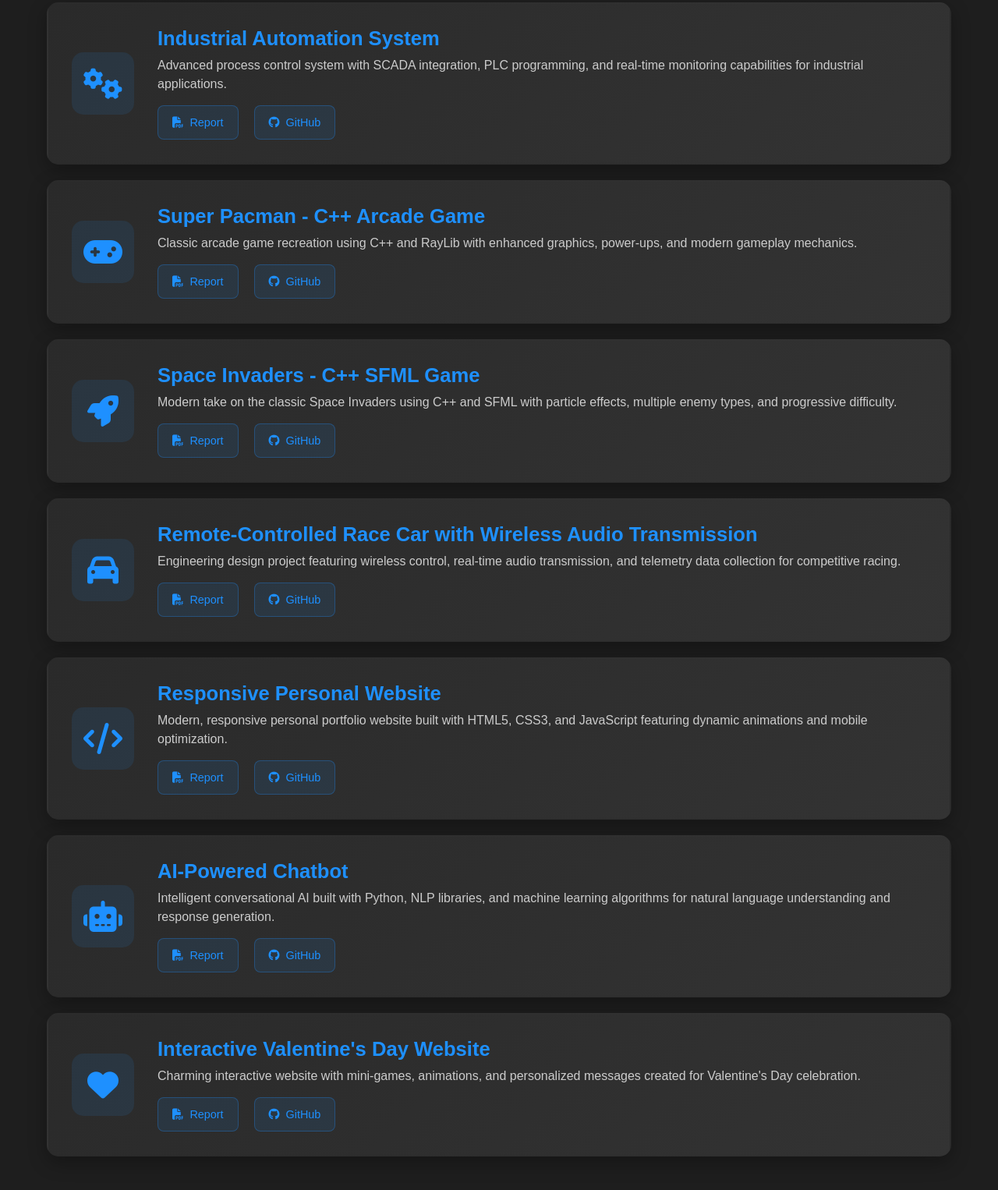
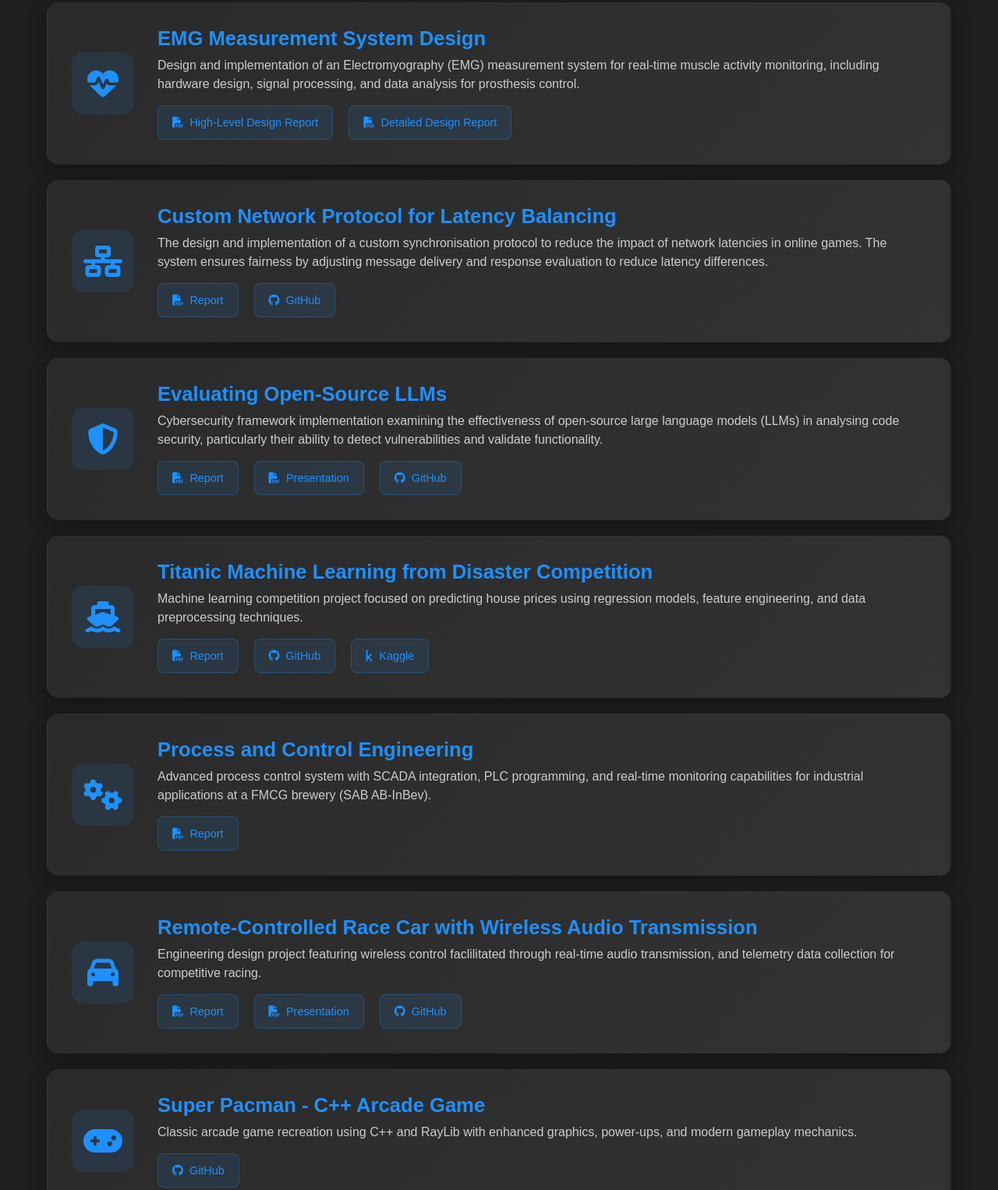
Before and after one commit to YasteelR/YasteelR, a plain HTML site: page portfolio.html in a window 1280 px wide. Shown: the part 242-1768 px from the top of the page at 78% size. Drawn offline with Linux system fonts and the light colour scheme.

Commit message:
version 3: updated links and projects

```diff
--- a/css/styles.css
+++ b/css/styles.css
@@ -363,6 +363,8 @@ h1 {
 .about-text {
     font-size: 1.1em;
     line-height: 1.8;
+    text-align: justify;
+    text-justify: inter-word;
 }
 
 .skills-grid {
@@ -601,7 +603,7 @@ h1 {
     .about-content {
         grid-template-columns: 1fr;
         gap: 30px;
-        text-align: center;
+
     }
 
     .section {
--- a/portfolio.html
+++ b/portfolio.html
@@ -24,20 +24,134 @@
         <h1>My Portfolio</h1>
         <div class="projects">
 
+            <div class="project">
+                <div class="project-icon">
+                    <i class="fas fa-heartbeat"></i>
+                </div>
+                <div class="project-content">
+                    <h2>EMG Measurement System Design</h2>
+                    <p>Design and implementation of an Electromyography (EMG) measurement system for real-time muscle activity monitoring, including hardware design, signal processing, and data analysis for prosthesis control.</p>
+                    <div class="project-links">
+                        <a href="docs/Measurements/ELEN4006_Report_1_2108498.pdf" class="project-link" target="_blank">
+                            <i class="fas fa-file-pdf"></i>
+                            High-Level Design Report
+                        </a>
+                        <a href="docs/Measurements/ELEN4006_Report_2_2108498.pdf" class="project-link" target="_blank">
+                            <i class="fas fa-file-pdf"></i>
+                            Detailed Design Report
+                        </a>
+                    </div>
+                </div>
+            </div>
+
+            <div class="project">
+                <div class="project-icon">
+                    <i class="fas fa-network-wired"></i>
+                </div>
+                <div class="project-content">
+                    <h2>Custom Network Protocol for Latency Balancing</h2>
+                    <p>The design and implementation of a custom synchronisation protocol to reduce the impact of network latencies in online games. The system ensures fairness by adjusting message delivery and response evaluation to reduce latency differences.</p>
+                    <div class="project-links">
+                        <a href="docs/Networks/Project_Report_2108498.pdf" class="project-link" target="_blank">
+                            <i class="fas fa-file-pdf"></i>
+                             Report
+                        </a>
+                        <a href="https://github.com/YasteelR/Custom-Network-Protocol-for-Latency-Balancing" class="project-link" target="_blank">
+                            <i class="fab fa-github"></i>
+                            GitHub
+                        </a>
+                    </div>
+                </div>
+            </div>
+
+
+            <!-- Project 0: Evaluating Open-Source LLMs presentation -->
+            <div class="project">
+                <div class="project-icon">
+                    <i class="fas fa-shield-alt"></i>
+                </div>
+                <div class="project-content">
+                    <h2>Evaluating Open-Source LLMs</h2>
+                    <p>Cybersecurity framework implementation examining the effectiveness of open-source large language models (LLMs) in analysing code security, particularly their ability to detect vulnerabilities and validate functionality.</p>
+                    <div class="project-links">
+                        <a href="docs/Cyber Security/Evaluating Open-Source LLMs Report.pdf" class="project-link" target="_blank">
+                            <i class="fas fa-file-pdf"></i>
+                            Report
+                        </a>
+                        <a href="docs/Cyber Security/Evaluating Open-Source LLMs presentation.pdf" class="project-link" target="_blank">
+                            <i class="fas fa-file-pdf"></i>
+                            Presentation
+                        </a>
+                        <a href="https://github.com/YasteelR/Evaluating-Open-Source-LLMs-for-Software-Security-and-Functional-Validation" class="project-link" target="_blank">
+                            <i class="fab fa-github"></i>
+                            GitHub
+                        </a>
+                    </div>
+                </div>
+            </div>
+
+            <!-- project 0.1: ML Competition-->
+             <div class="project">
+                <div class="project-icon">
+                    <i class="fas fa-ship"></i>
+                </div>
+                <div class="project-content">
+                    <h2>Titanic Machine Learning from Disaster Competition</h2>
+                    <p>Machine learning competition project focused on predicting house prices using regression models, feature engineering, and data preprocessing techniques.</p>
+                    <div class="project-links">
+                        <a href="docs/ML/2108498_Yasteel_Ramphal_Report.pdf" class="project-link" target="_blank">
+                            <i class="fas fa-file-pdf"></i>
+                            Report
+                        </a>
+                        <a href="https://github.com/YasteelR/Titanic-Machine-Learning-from-Disaster-Competition" class="project-link" target="_blank">
+                            <i class="fab fa-github"></i>
+                            GitHub
+                        </a>
+                        <a href="https://www.kaggle.com/code/faadhilmohamed/titanic-v7-0-finalsubmission?scriptVersionId=238023626" class="project-link" target="_blank">
+                            <i class="fab fa-kaggle"></i>
+                            Kaggle
+                        </a>
+                    </div>
+                </div>
+            </div>
+
             <!-- Project 1: Industrial Automation System -->
             <div class="project">
                 <div class="project-icon">
                     <i class="fas fa-cogs"></i>
                 </div>
                 <div class="project-content">
-                    <h2>Industrial Automation System</h2>
-                    <p>Advanced process control system with SCADA integration, PLC programming, and real-time monitoring capabilities for industrial applications.</p>
+                    <h2>Process and Control Engineering</h2>
+                    <p>Advanced process control system with SCADA integration, PLC programming, and real-time monitoring capabilities for industrial applications at a FMCG brewery (SAB AB-InBev).</p>
                     <div class="project-links">
-                        <a href="docs/automation_report.pdf" class="project-link" target="_blank">
+                        <a href="docs/Internship/Internship Report.pdf" class="project-link" target="_blank">
                             <i class="fas fa-file-pdf"></i>
                             Report
                         </a>
-                        <a href="https://github.com/YasteelR/automation-system" class="project-link" target="_blank">
+
+                        </a>
+                    </div>
+                </div>
+            </div>
+
+            <!-- Project 4: Remote-Controlled Race Car -->
+            <div class="project">
+                <div class="project-icon">
+                    <i class="fas fa-car"></i>
+                </div>
+                <div class="project-content">
+                    <h2>Remote-Controlled Race Car with Wireless Audio Transmission</h2>
+                    <p>Engineering design project featuring wireless control faclilitated through real-time audio transmission, and telemetry data collection for competitive racing.</p>
+                    <div class="project-links">
+                        <a href="docs/YoS3 Design/Design_Final_Report.pdf" class="project-link" target="_blank">
+                            <i class="fas fa-file-pdf"></i>
+                            Report
+                        </a>
+                        <a href="docs/YoS3 Design/Design Presentation.pdf" class="project-link" target="_blank">
+                            <i class="fas fa-file-pdf"></i>
+                            Presentation
+                        </a>
+                        <a href="https://github.com/YasteelR/Remote-Controlled-Race-Car-Utilising-Wireless-Audio-Transmission" class="project-link" target="_blank">
                             <i class="fab fa-github"></i>
                             GitHub
                         </a>
@@ -54,11 +168,11 @@
                     <h2>Super Pacman - C++ Arcade Game</h2>
                     <p>Classic arcade game recreation using C++ and RayLib with enhanced graphics, power-ups, and modern gameplay mechanics.</p>
                     <div class="project-links">
-                        <a href="docs/pacman_report.pdf" class="project-link" target="_blank">
+                        <!-- <a href="docs/pacman_report.pdf" class="project-link" target="_blank">
                             <i class="fas fa-file-pdf"></i>
                             Report
-                        </a>
-                        <a href="https://github.com/YasteelR/super-pacman" class="project-link" target="_blank">
+                        </a> -->
+                        <a href="https://github.com/YasteelR/Super-Pacman-Retro-Game" class="project-link" target="_blank">
                             <i class="fab fa-github"></i>
                             GitHub
                         </a>
@@ -66,62 +180,17 @@
                 </div>
             </div>
 
-            <!-- Project 3: Space Invaders Game -->
-            <div class="project">
-                <div class="project-icon">
-                    <i class="fas fa-rocket"></i>
-                </div>
-                <div class="project-content">
-                    <h2>Space Invaders - C++ SFML Game</h2>
-                    <p>Modern take on the classic Space Invaders using C++ and SFML with particle effects, multiple enemy types, and progressive difficulty.</p>
-                    <div class="project-links">
-                        <a href="docs/space_invaders_report.pdf" class="project-link" target="_blank">
-                            <i class="fas fa-file-pdf"></i>
-                            Report
-                        </a>
-                        <a href="https://github.com/YasteelR/space-invaders" class="project-link" target="_blank">
-                            <i class="fab fa-github"></i>
-                            GitHub
-                        </a>
-                    </div>
-                </div>
-            </div>
-
-            <!-- Project 4: Remote-Controlled Race Car -->
-            <div class="project">
-                <div class="project-icon">
-                    <i class="fas fa-car"></i>
-                </div>
-                <div class="project-content">
-                    <h2>Remote-Controlled Race Car with Wireless Audio Transmission</h2>
-                    <p>Engineering design project featuring wireless control, real-time audio transmission, and telemetry data collection for competitive racing.</p>
-                    <div class="project-links">
-                        <a href="docs/Design_Final_Report.pdf" class="project-link" target="_blank">
-                            <i class="fas fa-file-pdf"></i>
-                            Report
-                        </a>
-                        <a href="https://github.com/YasteelR/rc-race-car" class="project-link" target="_blank">
-                            <i class="fab fa-github"></i>
-                            GitHub
-                        </a>
-                    </div>
-                </div>
-            </div>
-
-            <!-- Project 5: Personal Website -->
+                        <!-- Project 5: Personal Website -->
             <div class="project">
                 <div class="project-icon">
                     <i class="fas fa-code"></i>
                 </div>
                 <div class="project-content">
-                    <h2>Responsive Personal Website</h2>
-                    <p>Modern, responsive personal portfolio website built with HTML5, CSS3, and JavaScript featuring dynamic animations and mobile optimization.</p>
+                    <h2>Personal  Portfolio Website</h2>
+                    <p>Personal portfolio website built with HTML5, CSS3, and JavaScript featuring dynamic animations and mobile optimisation.</p>
                     <div class="project-links">
-                        <a href="docs/website_documentation.pdf" class="project-link" target="_blank">
-                            <i class="fas fa-file-pdf"></i>
-                            Report
-                        </a>
-                        <a href="https://github.com/YasteelR/personal-website" class="project-link" target="_blank">
+
+                        <a href="https://github.com/YasteelR/YasteelR" class="project-link" target="_blank">
                             <i class="fab fa-github"></i>
                             GitHub
                         </a>
@@ -138,14 +207,35 @@
                     <h2>AI-Powered Chatbot</h2>
                     <p>Intelligent conversational AI built with Python, NLP libraries, and machine learning algorithms for natural language understanding and response generation.</p>
                     <div class="project-links">
-                        <a href="docs/chatbot_research.pdf" class="project-link" target="_blank">
+                        <!-- <a href="docs/chatbot_research.pdf" class="project-link" target="_blank">
                             <i class="fas fa-file-pdf"></i>
                             Report
                         </a>
                         <a href="https://github.com/YasteelR/ai-chatbot" class="project-link" target="_blank">
                             <i class="fab fa-github"></i>
                             GitHub
+                        </a> -->
+                    </div>
+                </div>
+            </div>
+
+            <!-- Project 3: Space Invaders Game -->
+            <div class="project">
+                <div class="project-icon">
+                    <i class="fas fa-rocket"></i>
+                </div>
+                <div class="project-content">
+                    <h2>Space Invaders - C++ SFML Game</h2>
+                    <p>Modern take on the classic Space Invaders using C++ and SFML with particle effects, multiple enemy types, and progressive difficulty.</p>
+                    <div class="project-links">
+                        <!-- <a href="docs/space_invaders_report.pdf" class="project-link" target="_blank">
+                            <i class="fas fa-file-pdf"></i>
+                            Report
                         </a>
+                        <a href="https://github.com/YasteelR/space-invaders" class="project-link" target="_blank">
+                            <i class="fab fa-github"></i>
+                            GitHub
+                        </a> -->
                     </div>
                 </div>
             </div>
@@ -157,16 +247,12 @@
                 </div>
                 <div class="project-content">
                     <h2>Interactive Valentine's Day Website</h2>
-                    <p>Charming interactive website with mini-games, animations, and personalized messages created for Valentine's Day celebration.</p>
+                    <p>Interactive website with mini-games, animations, and personalised messages created for Valentine's Day.</p>
                     <div class="project-links">
-                        <a href="docs/valentine_creative_process.pdf" class="project-link" target="_blank">
-                            <i class="fas fa-file-pdf"></i>
-                            Report
-                        </a>
-                        <a href="https://github.com/YasteelR/valentine-website" class="project-link" target="_blank">
+                        <!-- <a href="https://github.com/YasteelR/valentine-website" class="project-link" target="_blank">
                             <i class="fab fa-github"></i>
                             GitHub
-                        </a>
+                        </a> -->
                     </div>
                 </div>
             </div>
```
Also changed, not shown: index.html (+8 -6 lines), 10 other files.
